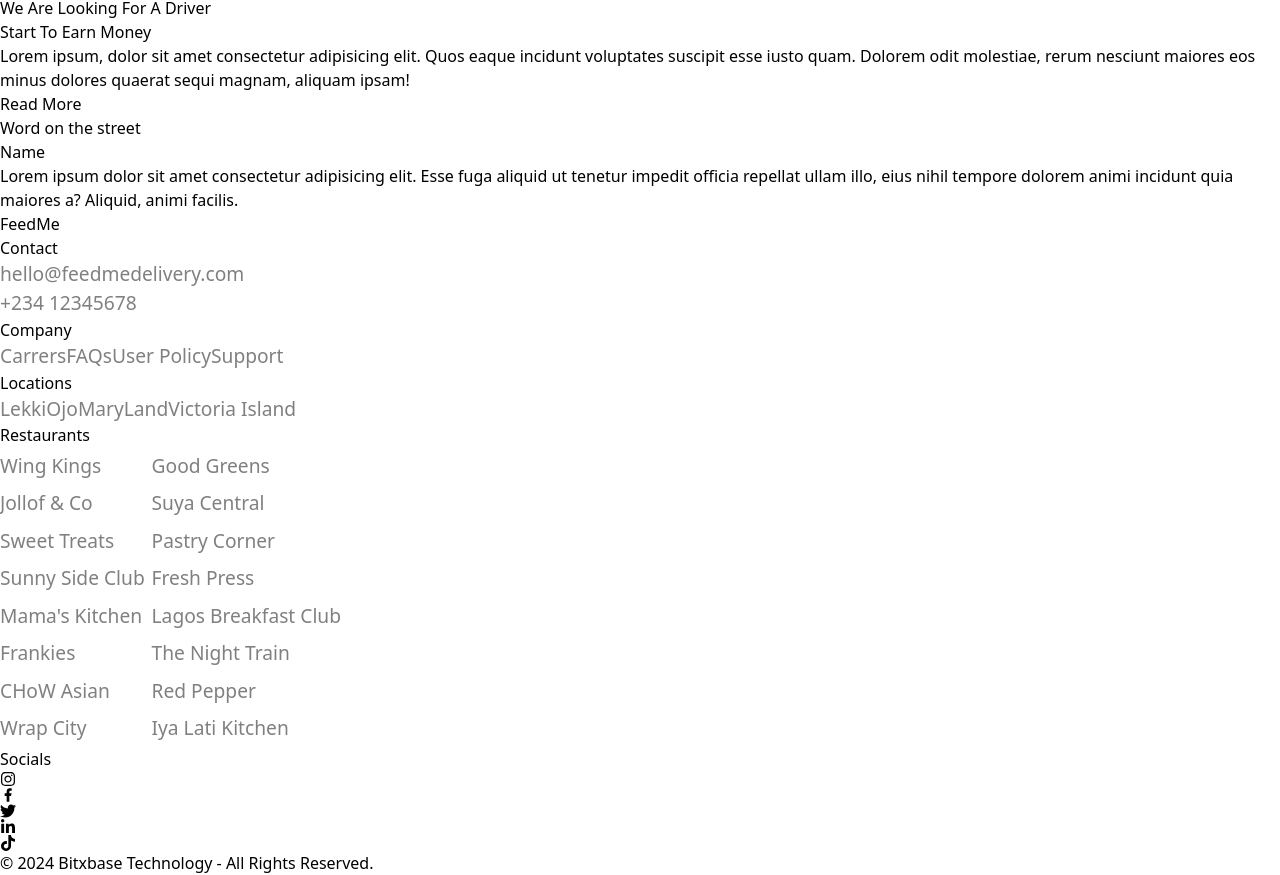
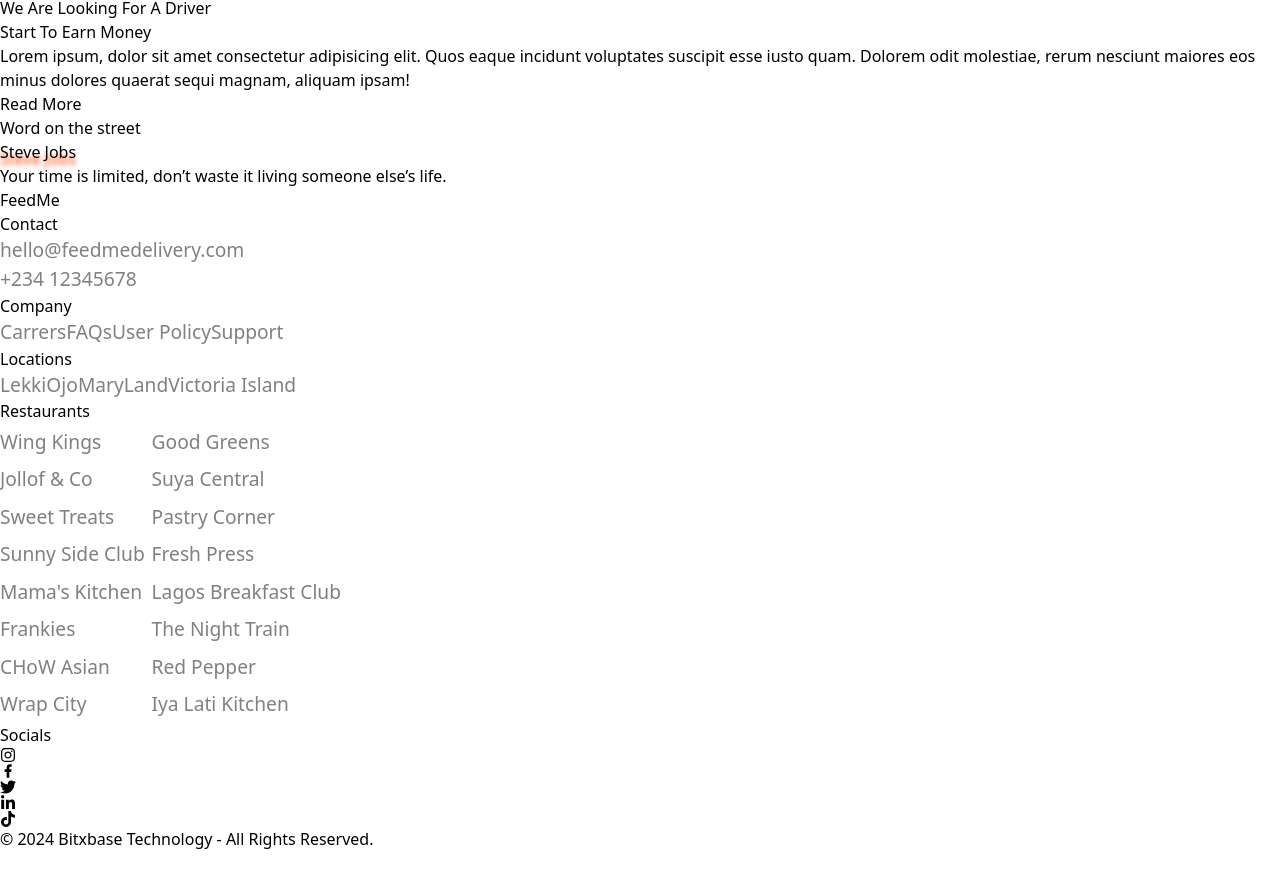
Before and after one commit to AscenxioBlog/Food-ordering-system, a React (Vite) app in the folder client/: page / in a window 1280 px wide. Shown: the part 9872-10747 px from the top of the page. After the commit the page ends 10723 px from the top, so only its background shows below. Built offline with nearby package versions, Linux system fonts and the light colour scheme.

Commit message:
Added quote generator

```diff
--- /dev/null
+++ b/client/src/ReusableComponent/Quote/Quote.jsx
@@ -0,0 +1,63 @@
+import React, { useEffect, useState } from 'react'
+
+// Updated quotes array to include both quote and author
+const quotes = [
+    { text: "I have not failed. I’ve just found 10,000 ways that won’t work.", author: "Hassan Ascenxio"},
+    { text: "The best way to predict the future is to invent it.", author: "OMA EGE" },
+    { text: "Life is 10% what happens to us and 90% how we react to it.", author: "Charles R. Swindoll" },
+    { text: "Your time is limited, don’t waste it living someone else’s life.", author: "Steve Jobs" },
+    { text: "Success is not final, failure is not fatal: It is the courage to continue that counts.", author: "Winston Churchill" },
+    { text: "Don’t watch the clock; do what it does. Keep going.", author: "Sam Levenson" },
+    { text: "The words impossible is not in my dictionary. I will give it a try first", author: "Chef Code Arnold"},
+    { text: 'I am so clever that sometimes I don’t understand a single word of what I am saying🤣', author: 'Hassan Ascenxio'},
+  ];
+function Quote() {
+    const [quote, setQuote] = useState(quotes[0]);
+
+
+
+  useEffect(()=>{
+    // var setspeech = setInterval(() => {
+    //     const generateQuote = () => {
+    //         const randomIndex = Math.floor(Math.random() * quotes.length);
+    //         setQuote(quotes[randomIndex]);
+    //       };
+    // }, 1000);
+
+    const setspeech = setInterval(() => {
+        const randomIndex = Math.floor(Math.random() * quotes.length);
+        setQuote(quotes[randomIndex]);
+      }, 4000); // Changes quote every second
+
+    return ()=> clearInterval(setspeech)
+  },[])
+
+  return (
+    <div>
+        {/* “I am so clever that sometimes I don’t understand a single word of what I am saying.” —Oscar Wilde */}
+          {/* <div className="flex flex-col items-center justify-center h-screen bg-gray-100 p-4">
+      <div className="bg-white p-6 rounded-lg shadow-md text-center">
+        <p className="text-xl font-semibold mb-4">{quote}</p>
+        <button
+          onClick={generateQuote}
+          className="bg-blue-500 text-white px-4 py-2 rounded-md hover:bg-blue-600 transition"
+        >
+          New Quote
+        </button>
+      </div>
+    </div> */}
+
+<div className=" h-[450px] w-full flex justify-center items-center">
+        <div className=" h-[400px] w-[70%] bg-[#E7F0DC] rounded-[30px] flex flex-col justify-center items-center p-[20px]">
+          <h1 className=' text-[20px] font-bold mb-6 lg:text-[30px] text-[#5F8670] ' style={{textShadow:'0px 7px 5px orangered'}}>{quote.author}</h1>
+          <p className=' text-[20px] font-semibold'>{quote.text}</p>
+        </div>
+      </div>
+
+
+
+    </div>
+  )
+}
+
+export default Quote
--- a/client/src/UI/IndexComponent/IndexComponent3.jsx
+++ b/client/src/UI/IndexComponent/IndexComponent3.jsx
@@ -1,4 +1,5 @@
 import React from 'react'
+import Quote from '../../ReusableComponent/Quote/Quote'
 
 function IndexComponent3() {
   return (
@@ -6,12 +7,14 @@ function IndexComponent3() {
       <div className=" h-[100px] w-full bg-[] text-[30px] text-slate-600 font-bold flex justify-center items-center">
         <h1>Word on the street</h1>
       </div>
-      <div className=" h-[450px] w-full flex justify-center items-center">
+      <Quote/>
+
+      {/* <div className=" h-[450px] w-full flex justify-center items-center">
         <div className=" h-[400px] w-[70%] bg-[#E7F0DC] rounded-[30px] flex flex-col justify-center items-center p-[20px]">
           <h1 className=' text-[20px] font-bold mb-6 '>Name</h1>
           <p className=' text-[20px] font-semibold'>Lorem ipsum dolor sit amet consectetur adipisicing elit. Esse fuga aliquid ut tenetur impedit officia repellat ullam illo, eius nihil tempore dolorem animi incidunt quia maiores a? Aliquid, animi facilis.</p>
         </div>
-      </div>
+      </div> */}
     </div>
   )
 }
```
Also changed, not shown: 2 other files (tests, documents, lock files or other folders).
